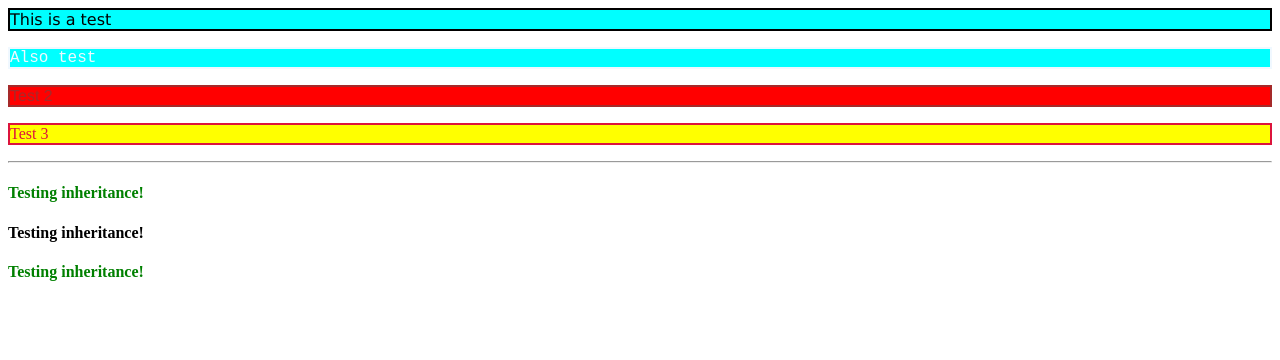
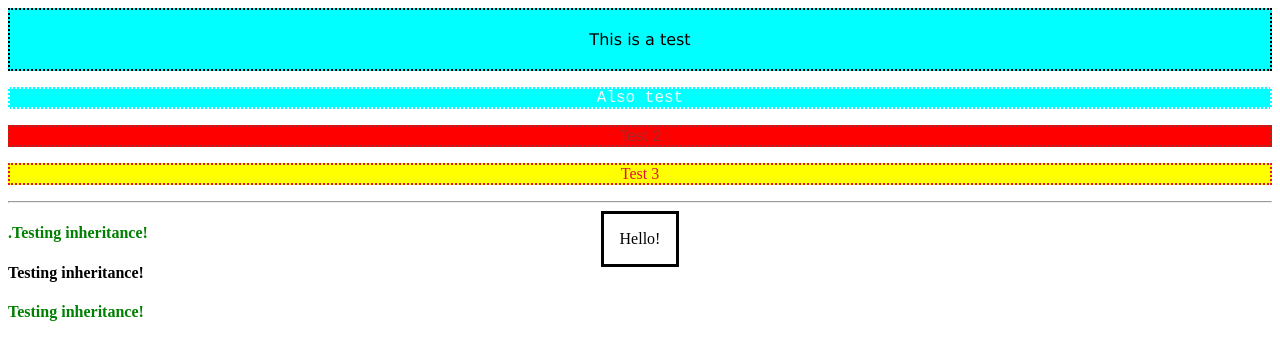
Before and after one commit to nehashende/sample1, a plain HTML site: page src/CssTest.html in a window 1280 px wide. Drawn offline with Linux system fonts and the light colour scheme.

Commit message:
CSS files edited

```diff
--- a/src/CssTest.html
+++ b/src/CssTest.html
@@ -22,7 +22,11 @@
             {
                 background-color: chartreuse;
                 border: 2px solid;
+                border-style: dotted;
+                flex:1;
             }
+
+
             p:nth-child(1)
             {
                 font-family: 'Lucida Sans', 'Lucida Sans Regular', 'Lucida Grande', 'Lucida Sans Unicode', Geneva, Verdana, sans-serif;
@@ -57,33 +61,55 @@
             p
             {
                 background-color: aqua;
+                text-align: center;
+                overflow: hidden;
             }
 
             div
             {
                 color: green;
             }
-            .container-fluid-1
+
+            .container-fluid-1::before
             {
                 color:inherit;
+                content: ".";
+
             }
             .container-fluid-2
             {
                 color:initial;
+
             }
             .container-fluid-3
             {
                 color:unset;
             }
+            dialog:hover
+            {
+                color: blueviolet;
+                font-style: italic;
+                border: 2px dashed;
+            }
+            @media screen and (max-width : 500px)
+            {
+                #div1
+                {
+                    width: 100%;
+                }
+            }
         </style>
     </head>
     <body>
+        <div id="div1">
 
-        <p>This is a test</p>
+        <p style="padding:20px;">This is a test</p>
         <p>Also test</p>
         <p class="well">Test 2</p>
         <p class="well" id="p3">Test 3</p>
         <hr/>
+
+        <dialog open>Hello!</dialog>
 
         <div>
             <h4 class="container-fluid-1">Testing inheritance!</h4>
@@ -91,5 +117,7 @@
             <h4 class="container-fluid-3">Testing inheritance!</h4>
         </div>
 
+        </div>
+
     </body>
 </html>
```
